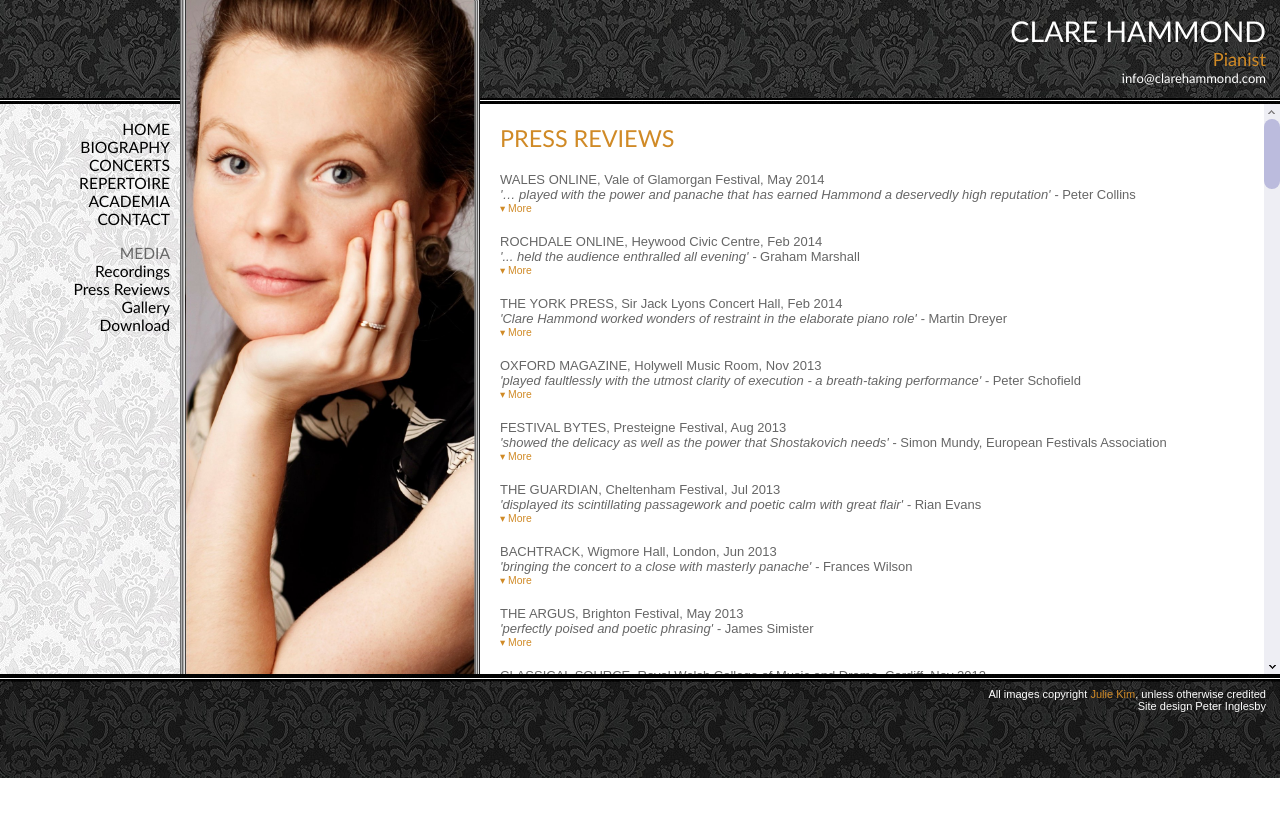
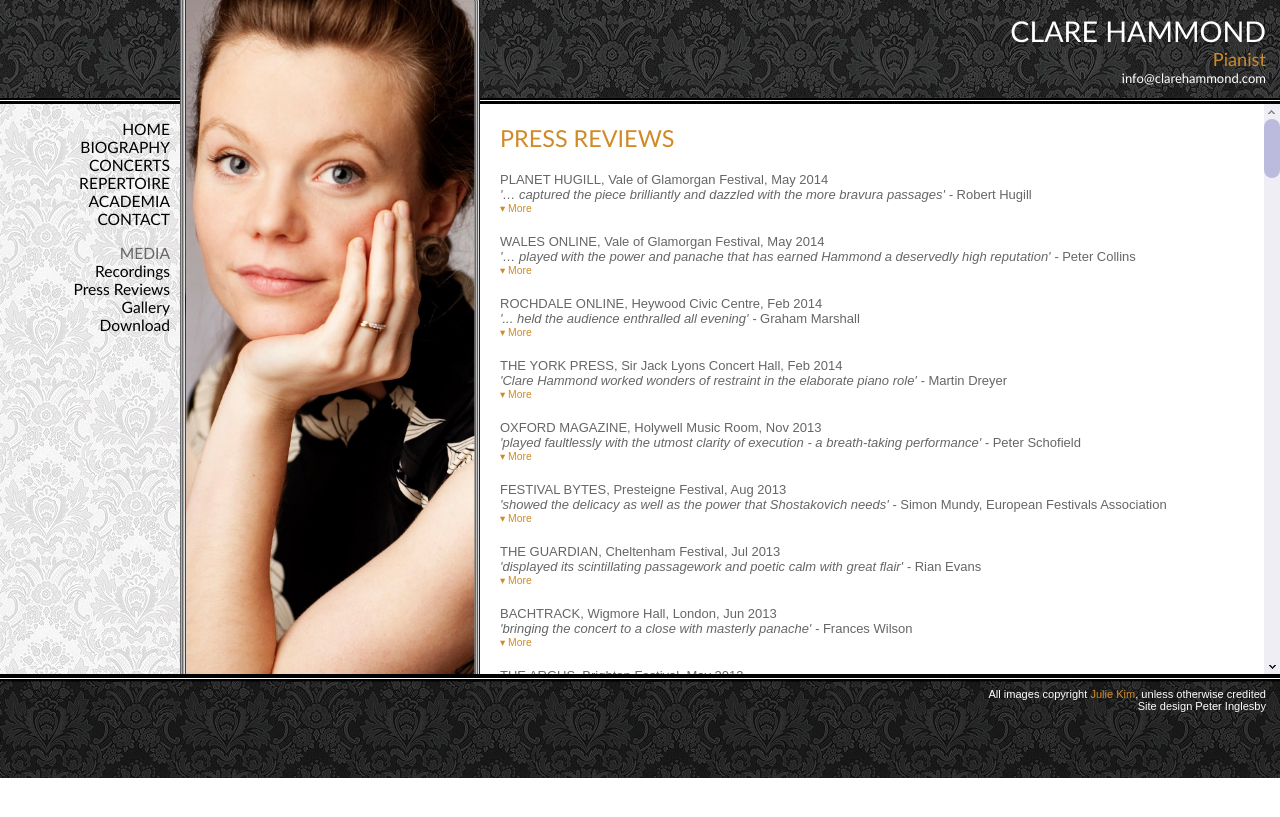
Before and after one commit to hammonc/clarehammond.com, a Jekyll site: the page built from reviews.html, in a window 1280 px wide. Shown: the top 817 px of the page. Built offline with Jekyll 4.4.1, drawn with Linux system fonts in a browser that asks for light colours.

Commit message:
new review

```diff
--- a/reviews.html
+++ b/reviews.html
@@ -3,6 +3,39 @@ layout: with-image
 image: press.jpg
 ---
 <h3 class="page-heading">PRESS REVIEWS</h3>
+
+
+<div class="listing">
+  <div class="listing-heading">PLANET HUGILL, Vale of Glamorgan Festival, May 2014</div>
+  <div class="listing-trailer">'… captured the piece brilliantly and dazzled with the more bravura passages' - <em>Robert Hugill</em></em></div>
+  <div class="listing-details concealed">
+    <p>Penarth Pier Pavilion is a relatively new venue, a stylish new concert venue having been created in Penarth Pier as part of the 2013 renovations of the pier on the esplanade at Penarth (near Cardiff). This year's Vale of Glamorgan Music Festival has been making good use of the venue. For the festival's final visit to Penarth Pier Pavilion, on May 17, pianist Clare Hammond performed a programme of contemporary music for solo piano. Her programme consisted of a highly varied selection of generally short works, some written specifically for Hammond, including music by John Tavener, Andrew Keeling, John Metcalf, Adam Gorb, Tarik O'Regan, Peter Fribbins, Alan Mills and Robin Walker.</p><br>
+
+<p>Hammond started with John Tavener's tiny Zodiacs (1997). It opened with a simple bell-like motif which Tavener managed to imbue with his usual fascination. The middle section repeated the same motif, but at a far faster speed, creating a rather attractive moment, before the opening returned.</p><br>
+
+<p>Composer Andrew Keeling has a varied background, working both in contemporary classical and in rock. His Coniunctio (2013) was written for Clare Hammond and was receiving its world premiere performance.</p><br>
+
+<p>In the piece Keeling examined the alchemical ideas of the mystical union of King and Queen / Sol and Luna. To this end, Keeling took a piece of plainchant (A Solis Ortus Cardine) and subjected it to a variety of his own transformations, merging it with his own material. The work was in seven movements, each with their own alchemical point. But I have to confess that, from first off I failed to make Keeling's descriptions tie up with what I was hearing and that I simply sat back and let the music flow. Perhaps it might have been illuminating to hear the plainchant unadorned before the piece started?</p><br>
+
+<p>After a dramatic start, the music remained highly characterful with some magical moments. The various movements caputured a series of moods, there was quite a romantic sensibility to it but toughness as well. There was also some terrific playing from Hammond, who captured the piece brilliantly and dazzled with the more bravura passages.</p><br>
+
+<p>Endless Song (1999) by the festival's artistic director, John Metcalf, was a flowing and elegantly lyrical piece. The basic melodic idea was quite romantic in feel, and Metcalf proceeded to vary it endlessly, keeping a feeling of constant flowing onward. Endlessly fascinating though the piece was, Metcalf wisely avoided the big gesture and kept it to a refined sensibility.</p><br>
+
+<p>Adam Gorb is the Head of Composition at the Royal Northern College of Music. Hammond premiered his Velocity last week, so that we heard the work's second performance. The work started as an interrupted toccata, with Hammond contributing some brilliant, crisp playing. As the work continued, and the pulse got even faster, the toccata ceased to be interrupted, and Hammond brought out quite a hard edge to the music, and she certainly dazzled with the sheer virtuosity of her playing.</p><br>
+
+<p>Tarik O'Regan is one of the festival's featured composers this year. His Lines of Desire (2005) was a short, quite romantic piece which let the music flow where it wished to, with O'Regan bringing a naturally contemplative feel to the gradually evolving melodic ideas.</p><br>
+
+<p>O'Regan's Three Piano Miniatures (1999) could hardly be different as each movement arose from the strict manipulation of the same tone-row. The results were surprisingly characterful and dramatic. Whilst not strictly melodic, the pieces were highly involving in terms of content and form.</p><br>
+
+<p>In 2012 the Two Rivers Festival commissioned a group of piano pieces to mark the 150th anniversary of the birth of Debussy. Each of the five composers wrote a short piano piece which had a link to Debussy's music. Hammond played three of these Aquarelles (2012), L'extase de jets d'eau by Peter Fribbins, Narcissus by Alan Mills and Rocked in the Cradle of the Deep by Robin Walker. L'extase de jets d'eau had a busy, flowing yet transparent texture which rippled and flowed, as if we were hearing the music refracted through flowing water. Hidden deep in the texture was Debussy's song Clair de Lune. Narcissus evoked Debussy's Reflets dans l'eau and invoked the story of Narcissus. A calm, gently rippling texture was placed agains slower moving phrases above and below, as if we were seeing Narcissus and his reflection in the water. Finally Rocked in the Cradle of the Deep evoked La Mer but here depicting the North Sea. Starting with a dark rocking figure deep in the piano, the consistently moving, dark texture had distinct hints of Debussy with in. You sensed the sea growing as the music moved up the piano, flowing and dramatic until finally it all subsided.</p><br>
+
+<p>Hammond's programme was an imaginative collection of shorter contemporary pieces for piano, each one played with character, style and not a little bravura, her stylish playing matched by a very stylish dress. There was a good audience who were certainly knowledgeable and appreciative.</p>
+  </div>
+  <div class="listing-details concealed">
+  </div>
+  <span class="more">&#9662; <a href="">More</a></span>
+  <span class="less">&#9652; <a href="">Less</a></span>
+</div>
 
 <div class="listing">
   <div class="listing-heading">WALES ONLINE, Vale of Glamorgan Festival, May 2014</div>
```
